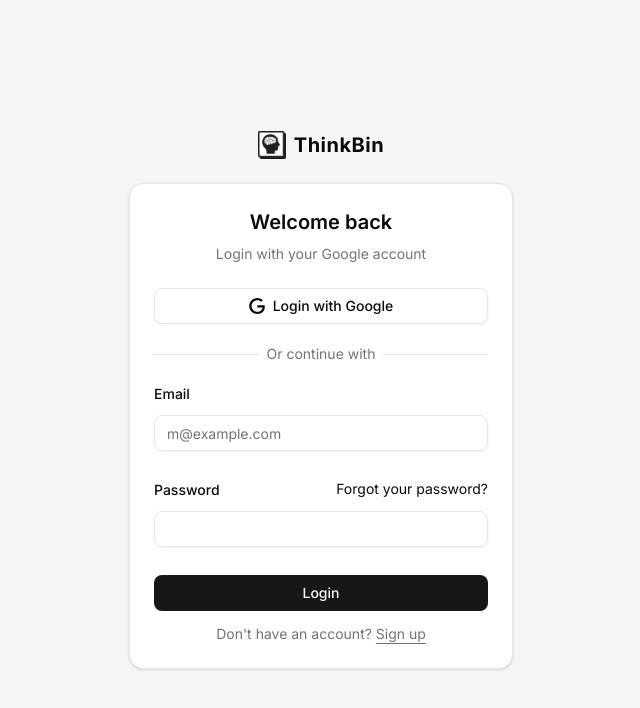
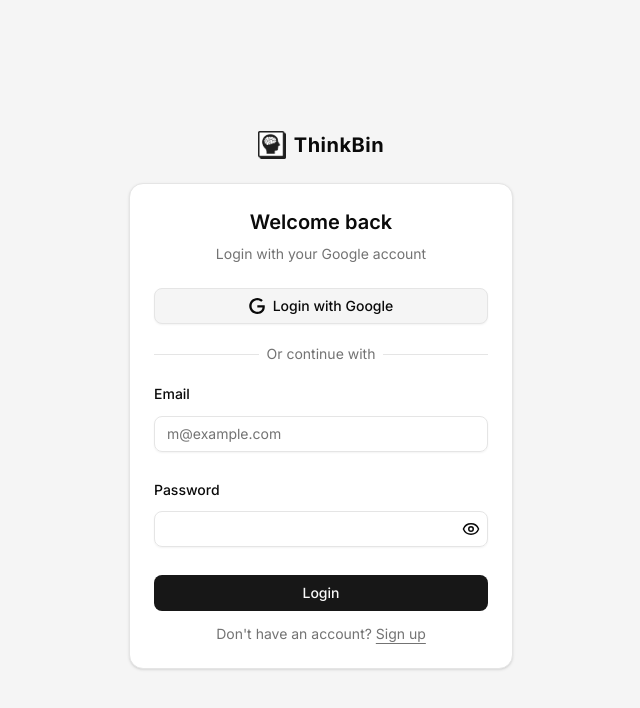
Before and after one commit to dhirajaryaa/ThinkBin, a Next.js app: page /login in a window 1280 px wide. Shown: the top 708 px of the page, without its empty margins (319-959 px from the left). Built offline with nearby package versions, Linux system fonts and the light colour scheme.

Commit message:
refactor: add password show hide and links

```diff
--- a/src/app/(auth)/login/page.tsx
+++ b/src/app/(auth)/login/page.tsx
@@ -3,11 +3,11 @@ import Logo from "@/components/common/Logo";
 
 export default function LoginPage() {
   return (
-    <div className="bg-muted flex min-h-svh flex-col items-center justify-center gap-6 p-6 md:p-10">
-      <div className="flex w-full max-w-sm flex-col gap-6">
+    <main className="bg-muted flex min-h-svh flex-col items-center justify-center gap-6 p-6 md:p-10">
+      <section className="flex w-full max-w-sm flex-col gap-6">
         <Logo variant="sm" />
         <LoginForm />
-      </div>
-    </div>
+      </section>
+    </main>
   );
 }
--- a/src/components/auth/LoginForm.tsx
+++ b/src/components/auth/LoginForm.tsx
@@ -16,6 +16,8 @@ import {
 } from "@/components/ui/field"
 import { Input } from "@/components/ui/input"
 import Google from "@/components/icons/Google"
+import Link from "next/link"
+import Password from "./Password"
 
 export function LoginForm({
   className,
@@ -34,7 +36,7 @@ export function LoginForm({
           <form>
             <FieldGroup>
               <Field>
-                <Button variant="outline" type="button">
+                <Button variant="outline" className="bg-muted cursor-pointer" type="button">
                  <Google />
                   Login with Google
                 </Button>
@@ -54,19 +56,20 @@ export function LoginForm({
               <Field>
                 <div className="flex items-center">
                   <FieldLabel htmlFor="password">Password</FieldLabel>
-                  <a
+                  {/* <a
                     href="#"
                     className="ml-auto text-sm underline-offset-4 hover:underline"
                   >
                     Forgot your password?
-                  </a>
+                  </a> */}
                 </div>
-                <Input id="password" type="password" required />
+                {/* <Input id="password" type="password" required /> */}
+                <Password />
               </Field>
               <Field>
                 <Button type="submit">Login</Button>
                 <FieldDescription className="text-center">
-                  Don&apos;t have an account? <a href="#">Sign up</a>
+                  Don&apos;t have an account? <Link href="/signup">Sign up</Link>
                 </FieldDescription>
               </Field>
             </FieldGroup>
--- /dev/null
+++ b/src/components/auth/Password.tsx
@@ -0,0 +1,22 @@
+"use client";
+import { Input } from "@/components/ui/input";
+import { Eye, EyeClosed } from "lucide-react";
+import { useState } from "react";
+
+function Password() {
+  const [showPassword, setShowPassword] = useState(false);
+  return (
+    <div className="flex relative w-full items-center">
+      <Input id="password" type={showPassword ? "text" : "password"} required />
+      <button
+        onClick={() => setShowPassword(!showPassword)}
+        className="absolute right-2 cursor-pointer"
+        type="button"
+      >
+        {showPassword ? <EyeClosed size={18} /> : <Eye size={18} />}
+      </button>
+    </div>
+  );
+}
+
+export default Password;
```
